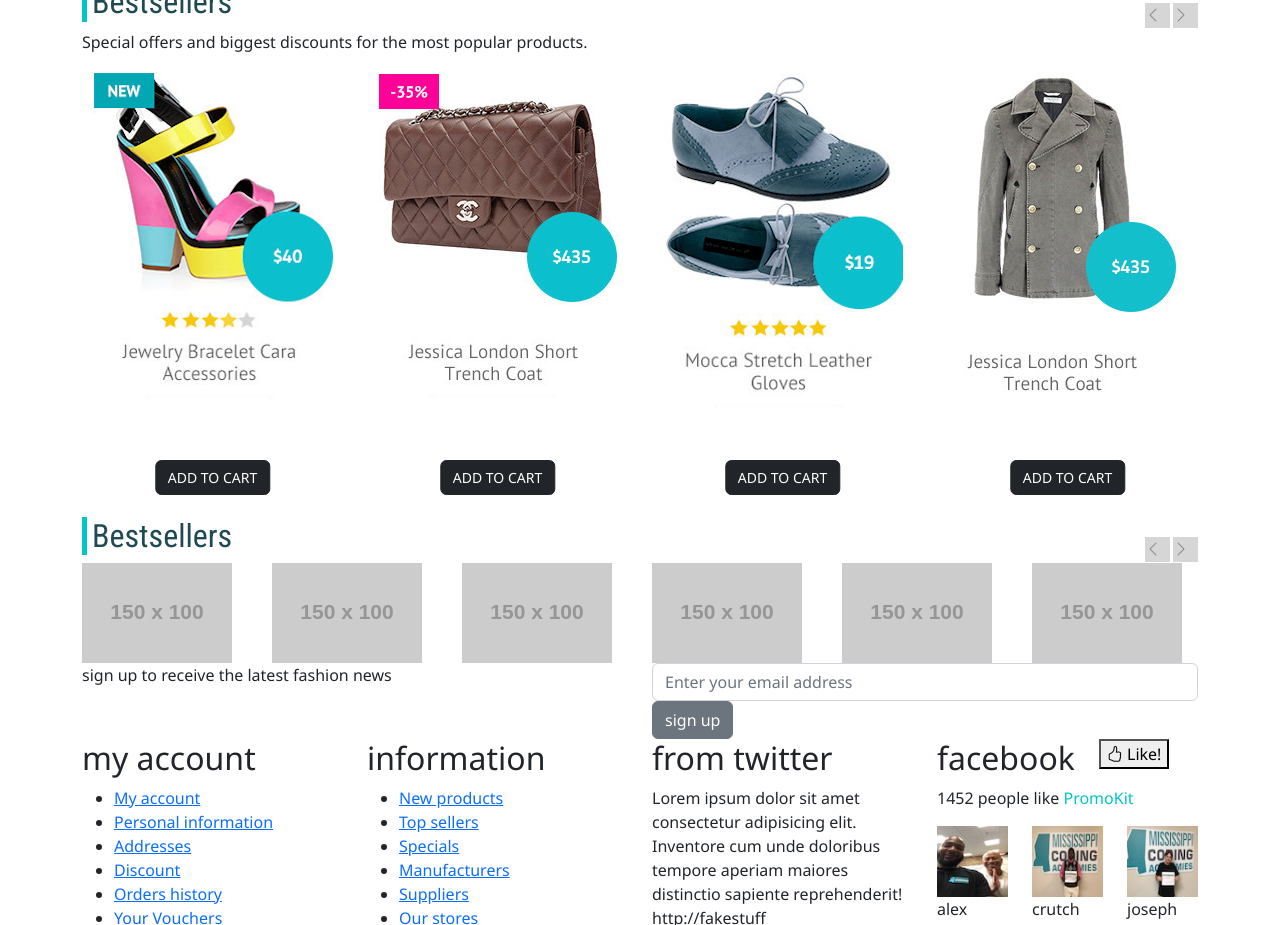
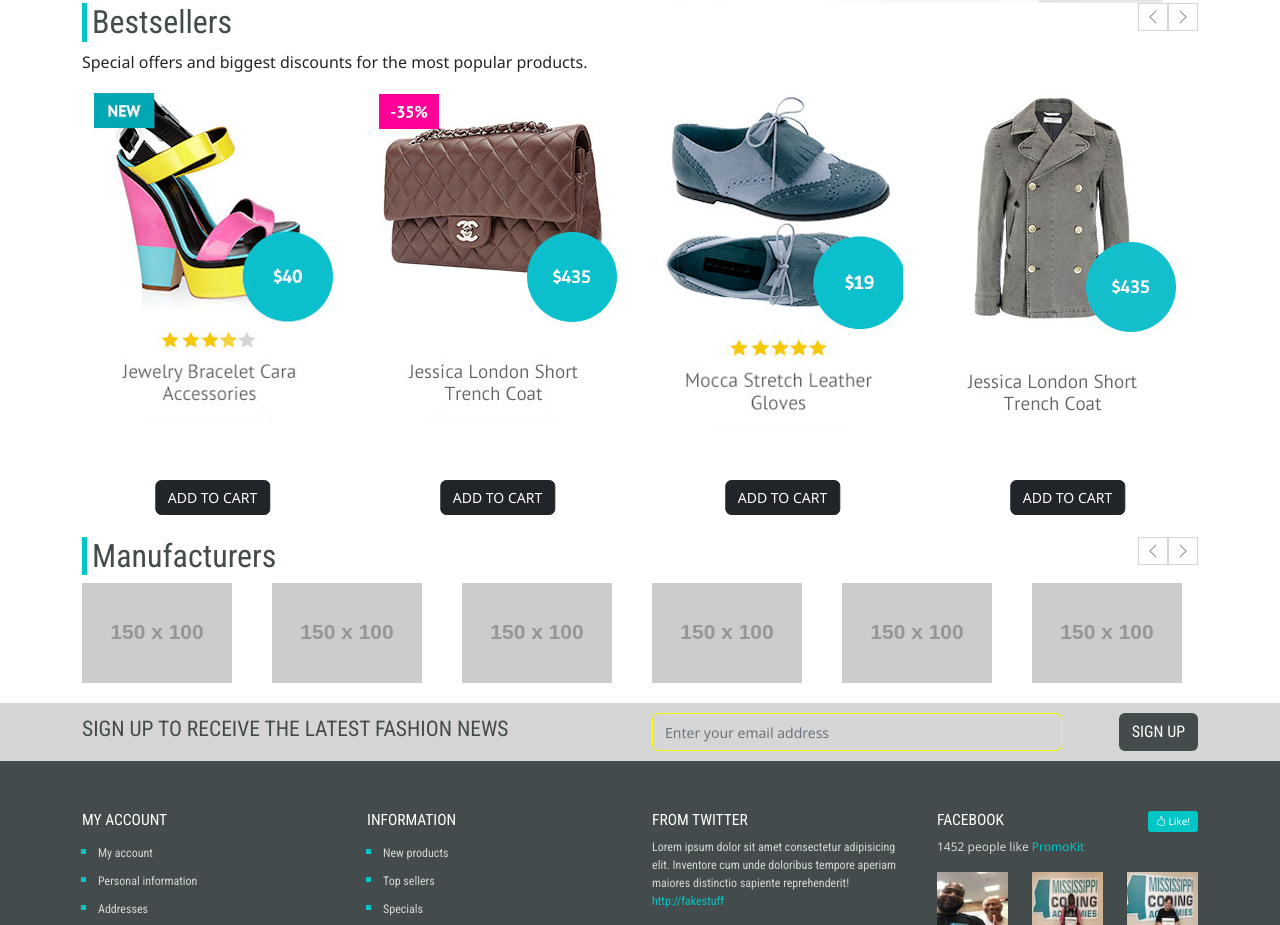
Before and after one commit to bluesatch/venedor22, a plain HTML site: page index.html in a window 1280 px wide. Shown: the part 1875-2800 px from the top of the page. Drawn offline with nearby package versions, Linux system fonts and the light colour scheme; placeholder pictures from the web are drawn by us.

Commit message:
completed css

```diff
--- a/css/style.css
+++ b/css/style.css
@@ -15,7 +15,7 @@
 
 :root {
     --prim: #00c6c6;
-    --sec: #1f4953;
+    --sec: #434b4d;
     --tert: #d6d6d6;
 
     --logo: 'Courier Prime', monospace;
@@ -128,6 +128,10 @@
     font-style: italic;
 }
 
+.main {
+    padding: 20px 0;
+}
+
 .carousel-img {
     height: 75vh;
 }
@@ -149,32 +153,22 @@
 }
 
 .toggles {
-    margin-top: 20px;
-    position: relative;
-    height: 25px;
-    /* border: 1px solid orange; */
+    display: flex;
+    justify-content: end;
+    /* border: 1px solid green; */
 }
 
 .toggle-left, .toggle-right {
-    position: absolute;
-    width: 25px;
-    height: 25px;
+    border: 1px solid var(--tert);
     color: #898989;
-    background-color: var(--tert);
+    background-color: #fff;
 
-}
-
-.toggle-right {
-    right: 0;
-}
-
-.toggle-left {
-    right: 28px;
 }
 
 .toggle-left:hover, .toggle-right:hover {
     color: #fff;
     background-color: var(--prim);
+    border: none;
 }
 
 .product-figure {
@@ -198,3 +192,133 @@
     font-size: 14px;
     text-transform: uppercase;
 }
+
+
+.top-footer {
+    padding: 10px 0;
+    width: 100%;
+    background-color: var(--tert);
+
+}
+
+.footer-text {
+    margin: 0;
+    padding: 0;
+    color: var(--sec);
+    font-family: var(--headerFont);
+    font-size: calc(14px + (24 - 14) * ((100vw - 300px) / (1600 - 300)));
+    text-transform: uppercase;
+}
+
+.email-form {
+    width: 75%;
+    font-size: 14px;
+    font-weight: 200;
+    background-color: var(--tert);
+    border: 1px solid yellow;
+
+}
+
+.submit-btn {
+    color: #fff;
+    font-family: var(--headerFont);
+    text-transform: uppercase;
+    background-color: var(--sec);
+}
+
+.mid-footer {
+    padding: 50px 0;
+    color: #fff;
+    background-color: var(--sec);
+}
+
+.footer-header {
+    font-family: var(--headerFont);
+    font-size: calc(14px + (16 - 14) * ((100vw - 300px) / (1600 - 300)));
+    font-weight: 100;
+    text-transform: uppercase;
+
+}
+
+.footer-list {
+    padding-left: 16px;
+    list-style-type: square;
+}
+
+.footer-list-item {
+    font-size: 14px;
+    line-height: 2;
+}
+
+.footer-list-item::marker {
+    color: var(--prim);
+}
+
+.footer-list-link {
+    color: var(--tert);
+    font-size: 12px;
+    font-family: var(--headerFont);
+    text-decoration: none;
+}
+
+.footer-list-link:hover {
+    color: var(--prim);
+}
+
+.tweet {
+    color: var(--tert);
+    font-family: var(--headerFont);
+    font-size: 12px;
+}
+
+.tweet-link {
+    color: var(--prim);
+}
+
+.time-of-tweet {
+    color: #898989;
+    font-size: 10px;
+}
+
+.like-btn {
+    display: block;
+    margin-left: auto;
+    padding: 3px 8px;
+    color: #fff;
+    font-size: 10px;
+    background-color: var(--prim);
+    border:none;
+    border-radius: 3px;
+}
+
+.stats {
+    color: var(--tert);
+    font-size: 12px;
+}
+
+.fb-figcaption {
+    color: var(--tert);
+    font-size: 12px;
+    text-align: center;
+    text-transform: capitalize;
+}
+
+.bottom-footer {
+    padding: 5px 0;
+    border-top: 1px solid #444;
+    background-color: var(--sec);
+}
+
+.icon-bg {
+    margin-right: 14px;
+}
+
+.footer-icons {
+    color: #fff;
+}
+
+.colophon {
+    color: #fff;
+    font-size: 10px;
+
+}
--- a/index.html
+++ b/index.html
@@ -121,10 +121,10 @@
                         <h2 class="latest-h2 sub-header">latest</h2>
                         <p class="subheader-text text">Buy discount items from the latest collections of world brands.</p>
                     </div>
-                    <div class="col-6">
+                    <div class="col-6 d-none d-md-block">
                         <div class="toggles">
-                            <span class="toggle toggle-left"><i class="bi bi-chevron-left"></i></span>
-                            <span class="toggle toggle-right"><i class="bi bi-chevron-right"></i></span>
+                            <button class="toggle toggle-left"><i class="bi bi-chevron-left"></i></button>
+                            <button class="toggle toggle-right"><i class="bi bi-chevron-right"></i></button>
                         </div>
                     </div>
                 </div>
@@ -176,10 +176,10 @@
                         <h2 class="latest-h2 sub-header">bestsellers</h2>
                         <p class="subheader-text text">Special offers and biggest discounts for the most popular products.</p>
                     </div>
-                    <div class="col-6">
+                    <div class="col-6 d-none d-md-block">
                         <div class="toggles">
-                            <span class="toggle toggle-left"><i class="bi bi-chevron-left"></i></span>
-                            <span class="toggle toggle-right"><i class="bi bi-chevron-right"></i></span>
+                            <button class="toggle toggle-left"><i class="bi bi-chevron-left"></i></button>
+                            <button class="toggle toggle-right"><i class="bi bi-chevron-right"></i></button>
                         </div>
                     </div>
                 </div>
@@ -215,12 +215,12 @@
             <div class="container">
                 <div class="row">
                     <div class="col-6">
-                        <h2 class="latest-h2 sub-header">bestsellers</h2>
+                        <h2 class="latest-h2 sub-header">manufacturers</h2>
                     </div>
-                    <div class="col-6">
+                    <div class="col-6 d-none d-md-block">
                         <div class="toggles">
-                            <span class="toggle toggle-left"><i class="bi bi-chevron-left"></i></span>
-                            <span class="toggle toggle-right"><i class="bi bi-chevron-right"></i></span>
+                            <button class="toggle toggle-left"><i class="bi bi-chevron-left"></i></button>
+                            <button class="toggle toggle-right"><i class="bi bi-chevron-right"></i></button>
                         </div>
                     </div>
                 </div>
@@ -255,9 +255,9 @@
                         <p class="footer-text">sign up to receive the latest fashion news</p>
                     </div>
                     <div class="col-md-6">
-                        <form action="#link" class="footer-form">
-                            <input type="email" class="form-control" id="emailFormControl" placeholder="Enter your email address">
-                            <input type="submit" class="btn btn-secondary submit-btn" value="sign up" />
+                        <form action="#link" class="footer-form d-flex justify-content-between">
+                            <input type="email" class="form-control email-form" id="emailFormControl" placeholder="Enter your email address">
+                            <input type="submit" class="btn submit-btn btn-large" value="sign up" />
                         </form>
                     </div>
                 </div>
@@ -377,14 +377,14 @@
             <div class="container">
                 <div class="row">
                     <div class="col-md-6">
-                        <span class="icon-bg"><i class="bi bi-facebook"></i></span>
-                        <span class="icon-bg"><i class="bi bi-twitter"></i></span>
-                        <span class="icon-bg"><i class="bi bi-rss"></i></span>
-                        <span class="icon-bg"><i class="bi bi-instagram"></i></span>
-                        <span class="icon-bg"><i class="bi bi-pinterest"></i></span>
-                        <span class="icon-bg"><i class="bi bi-linkedin"></i></span>
-                        <span class="icon-bg"><i class="bi bi-tiktok"></i></span>
-                        <span class="icon-bg"><i class="bi bi-github"></i></span>
+                        <span class="icon-bg"><i class="bi bi-facebook footer-icons"></i></span>
+                        <span class="icon-bg"><i class="bi bi-twitter footer-icons"></i></span>
+                        <span class="icon-bg"><i class="bi bi-rss footer-icons"></i></span>
+                        <span class="icon-bg"><i class="bi bi-instagram footer-icons"></i></span>
+                        <span class="icon-bg"><i class="bi bi-pinterest footer-icons"></i></span>
+                        <span class="icon-bg"><i class="bi bi-linkedin footer-icons"></i></span>
+                        <span class="icon-bg"><i class="bi bi-tiktok footer-icons"></i></span>
+                        <span class="icon-bg"><i class="bi bi-github footer-icons"></i></span>
                     </div>
                     <div class="col-md-6">
                         <p class="colophon">site by satchwerk &copy; 2022</p>
```
